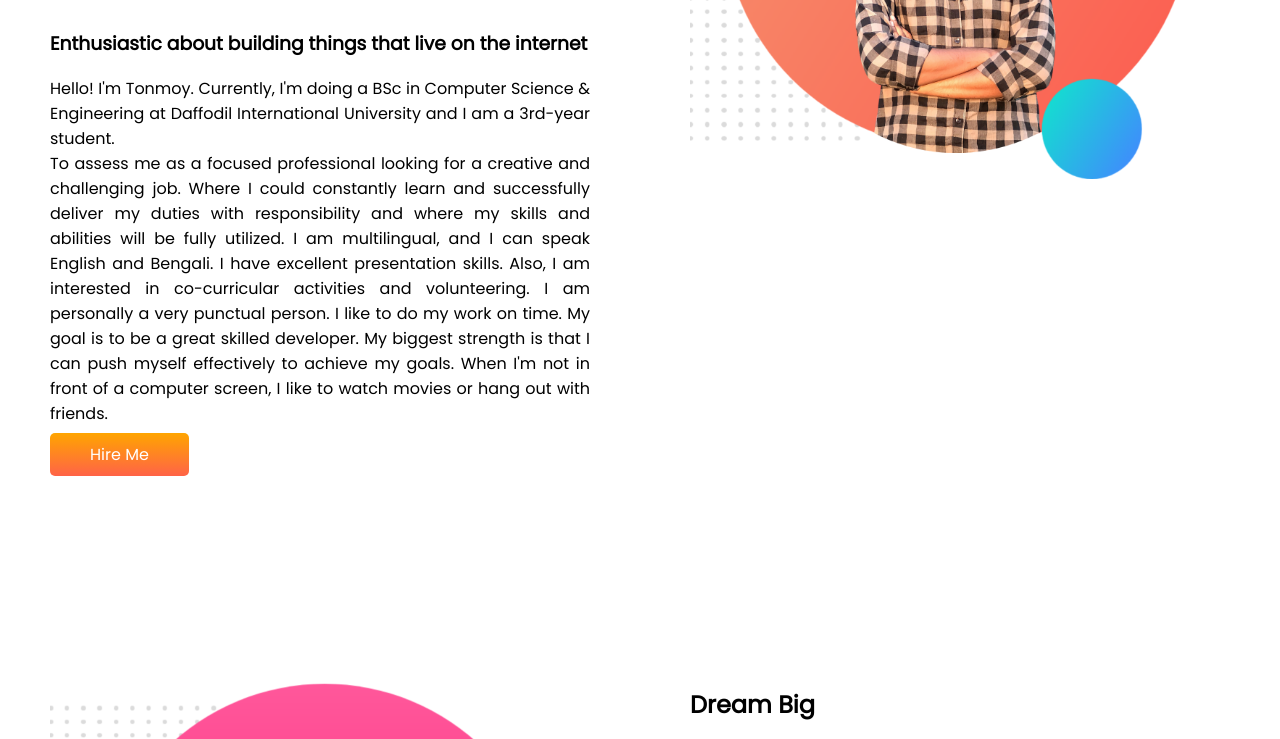
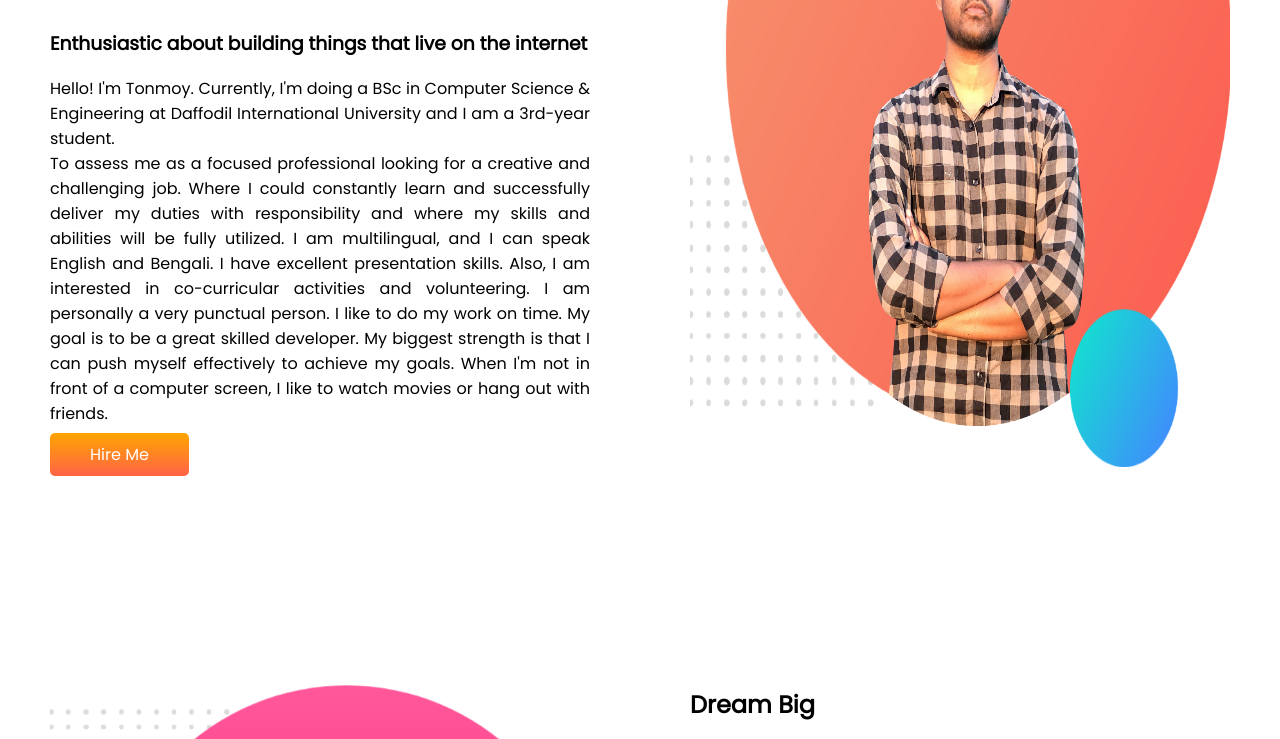
Before and after one commit to mte-tonmoy/Developer-Portfolio, a plain HTML site: page index.html in a window 1280 px wide. Shown: the part 371-1110 px from the top of the page. Drawn offline with Linux system fonts and the light colour scheme.

Commit message:
photo size change

```diff
--- a/style.css
+++ b/style.css
@@ -12,8 +12,8 @@ span {
   color: orange;
 }
 img {
-  height: 500px;
-  width: 500px;
+  height: 100%;
+  width: 100%;
 }
 .fexible {
   display: flex;
@@ -23,9 +23,7 @@ img {
   width: 50%;
   padding: 50px;
 }
-/* .main img {
-  width: 50%;
-} */
+
 .link-button {
   text-decoration: none;
   background-image: linear-gradient(orange, tomato);
```
